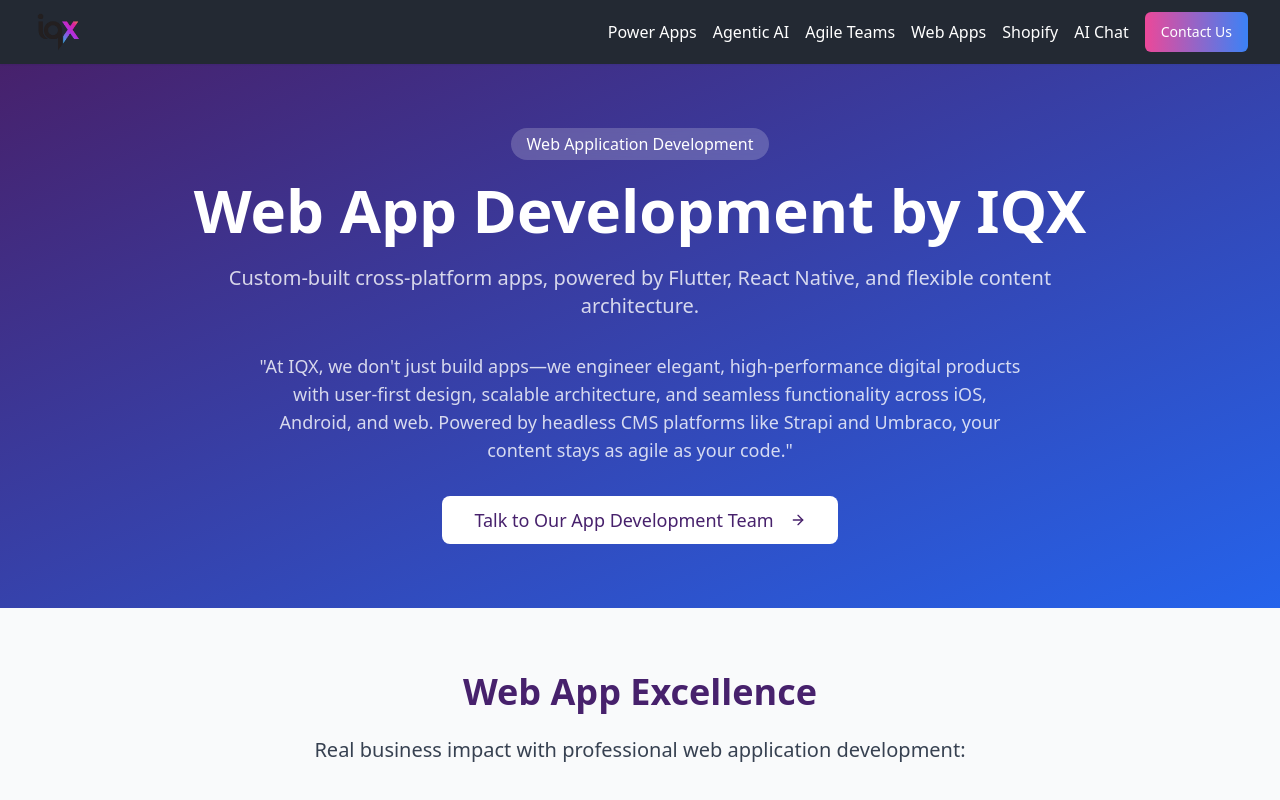
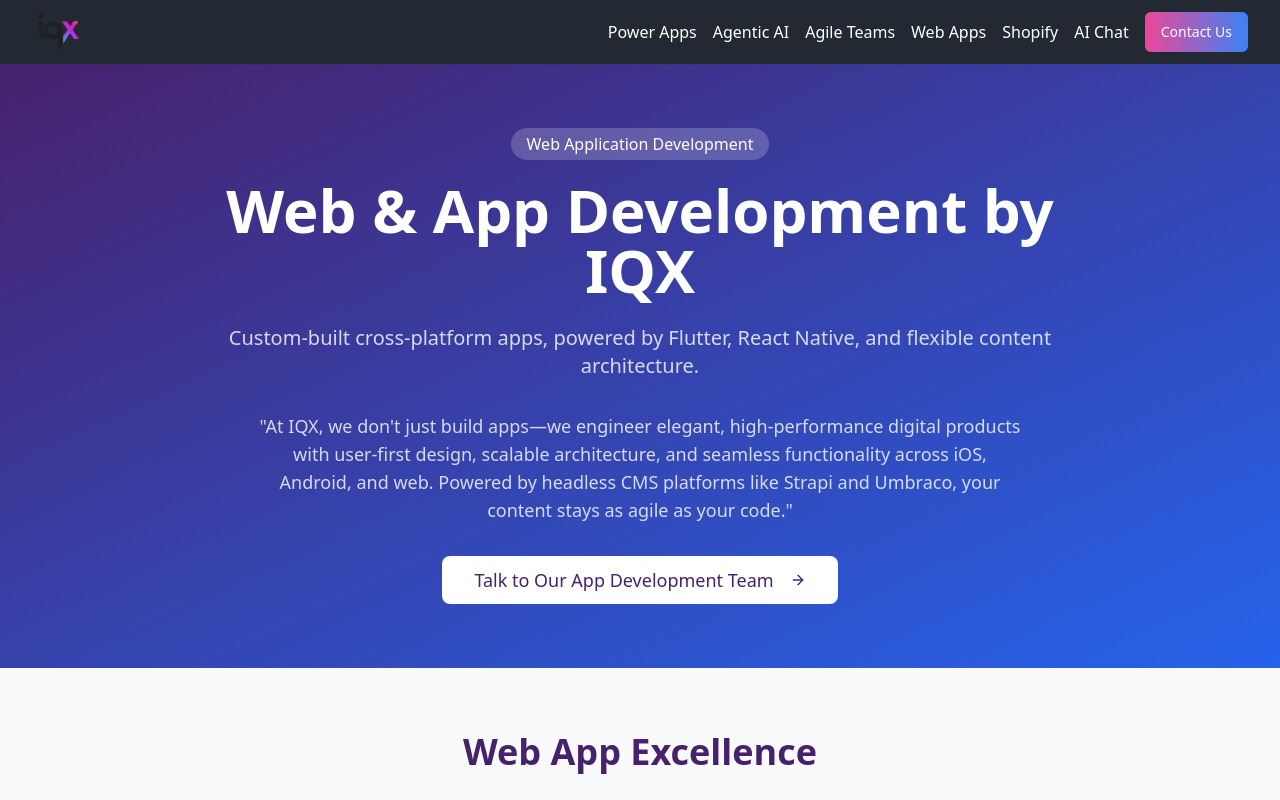
Before and after one commit to iqx-Sdev/iqxsoftwaredevelopment-71, a React (Vite) app: page /web-apps in a window 1280 px wide. Shown: the top 800 px of the page. Built offline with nearby package versions, Linux system fonts and the light colour scheme; a web font is replaced by a local one.

Commit message:
feat: Add Web & App content
Add content to the web app page.

```diff
--- a/src/pages/WebApps.tsx
+++ b/src/pages/WebApps.tsx
@@ -20,7 +20,7 @@ const WebApps = () => {
                 <span className="text-white font-medium">Web Application Development</span>
               </div>
               <h1 className="text-4xl md:text-5xl lg:text-6xl font-bold text-white mb-6">
-                Web App Development by IQX
+                Web & App Development by IQX
               </h1>
               <p className="text-xl text-white/80 mb-8">
                 Custom-built cross-platform apps, powered by Flutter, React Native, and flexible content architecture.
```
